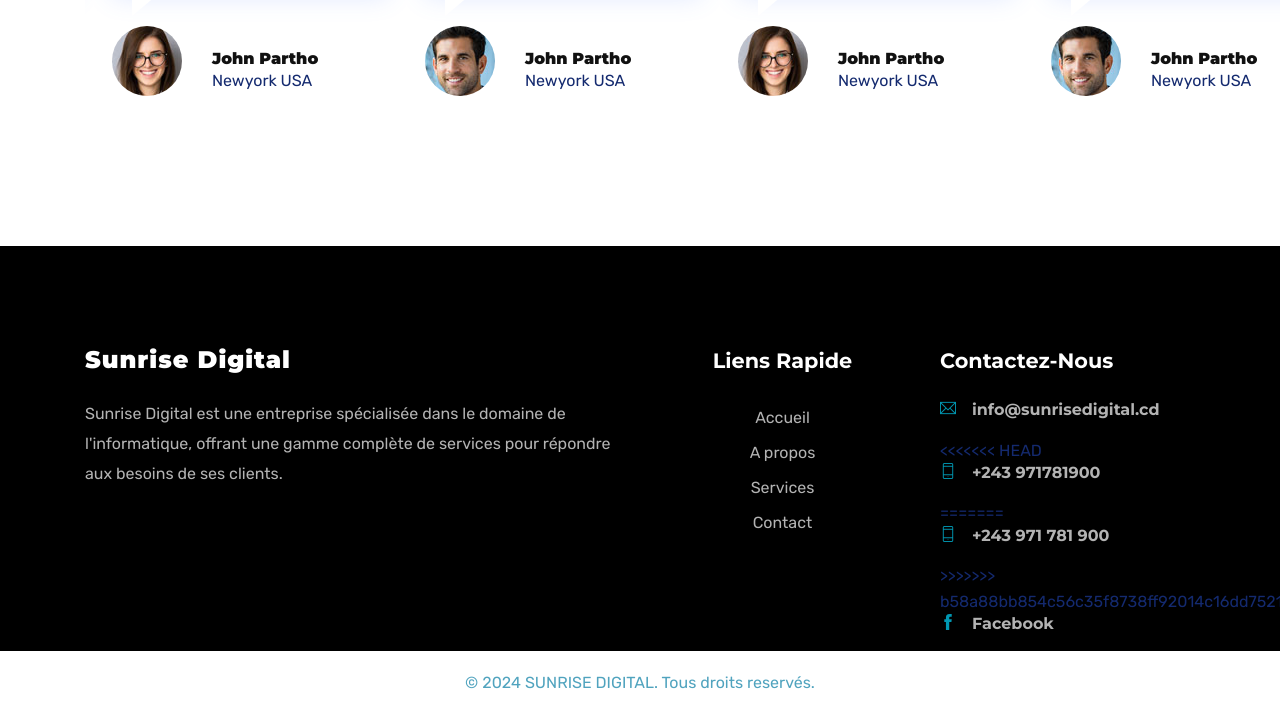
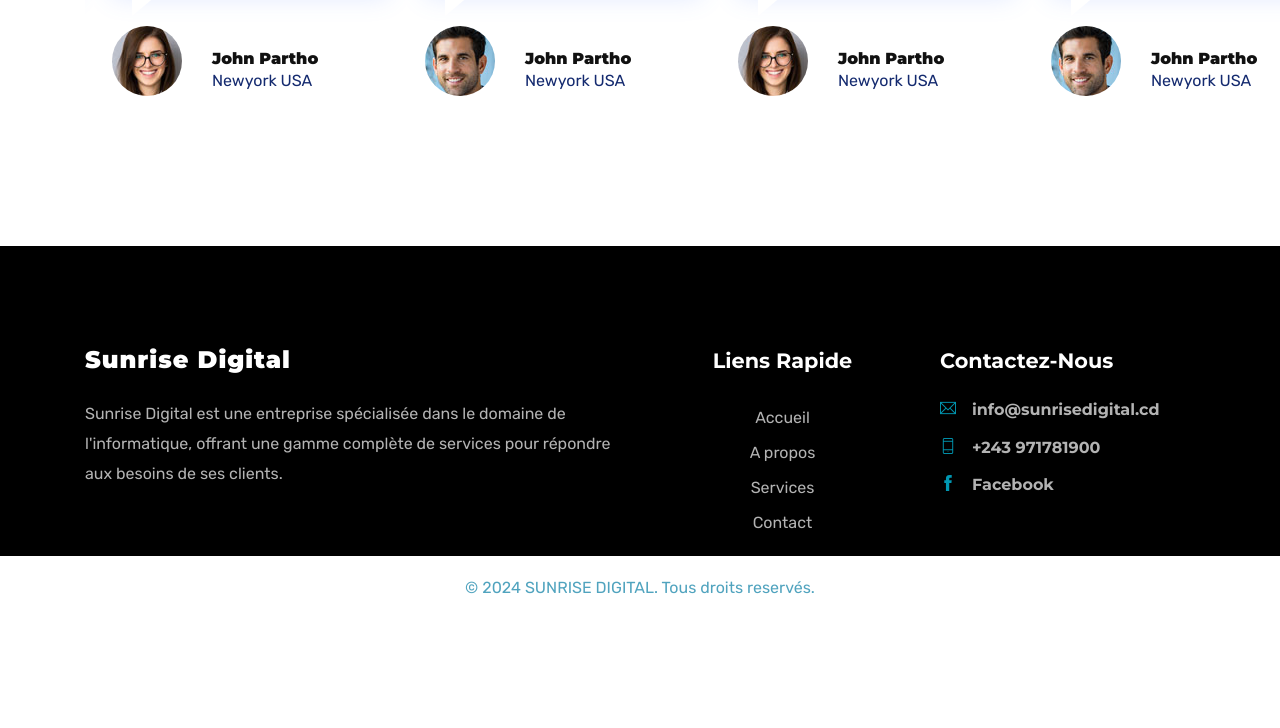
Before and after one commit to jnKav/sunriseDigital, a plain HTML site: page about.html in a window 1280 px wide. Shown: the part 3908-4636 px from the top of the page. After the commit the page ends 4543 px from the top, so only its background shows below. Drawn offline with Linux system fonts and the light colour scheme; some packages are replaced by stand-ins of ours.

Commit message:
modif footer page about

```diff
--- a/about.html
+++ b/about.html
@@ -377,11 +377,7 @@
 				<div class="widget widget-contact mb-5 mb-lg-0">
 					<h4 class="text-capitalize mb-4">Contactez-nous</h4>
 					<h6><a href="tel:+23-345-67890" > <i class="ti-email mr-3"></i>info@sunrisedigital.cd</a></h6>
-<<<<<<< HEAD
 					<h6><a href="mailto:support@sun-digital.org" > <i class="ti-mobile mr-3"></i>+243 971781900</a></h6>
-=======
-					<h6><a href="mailto:support@sun-digital.org" > <i class="ti-mobile mr-3"></i>+243 971 781 900</a></h6>
->>>>>>> b58a88bb854c56c35f8738ff92014c16dd752128
 					<h6>
 						<li class="list-inline-item"><a href="https://web.facebook.com/sunrisedigital1" target="_blank"><i class="ti-facebook mr-3"></i>Facebook</a>
 					</h6>
```
